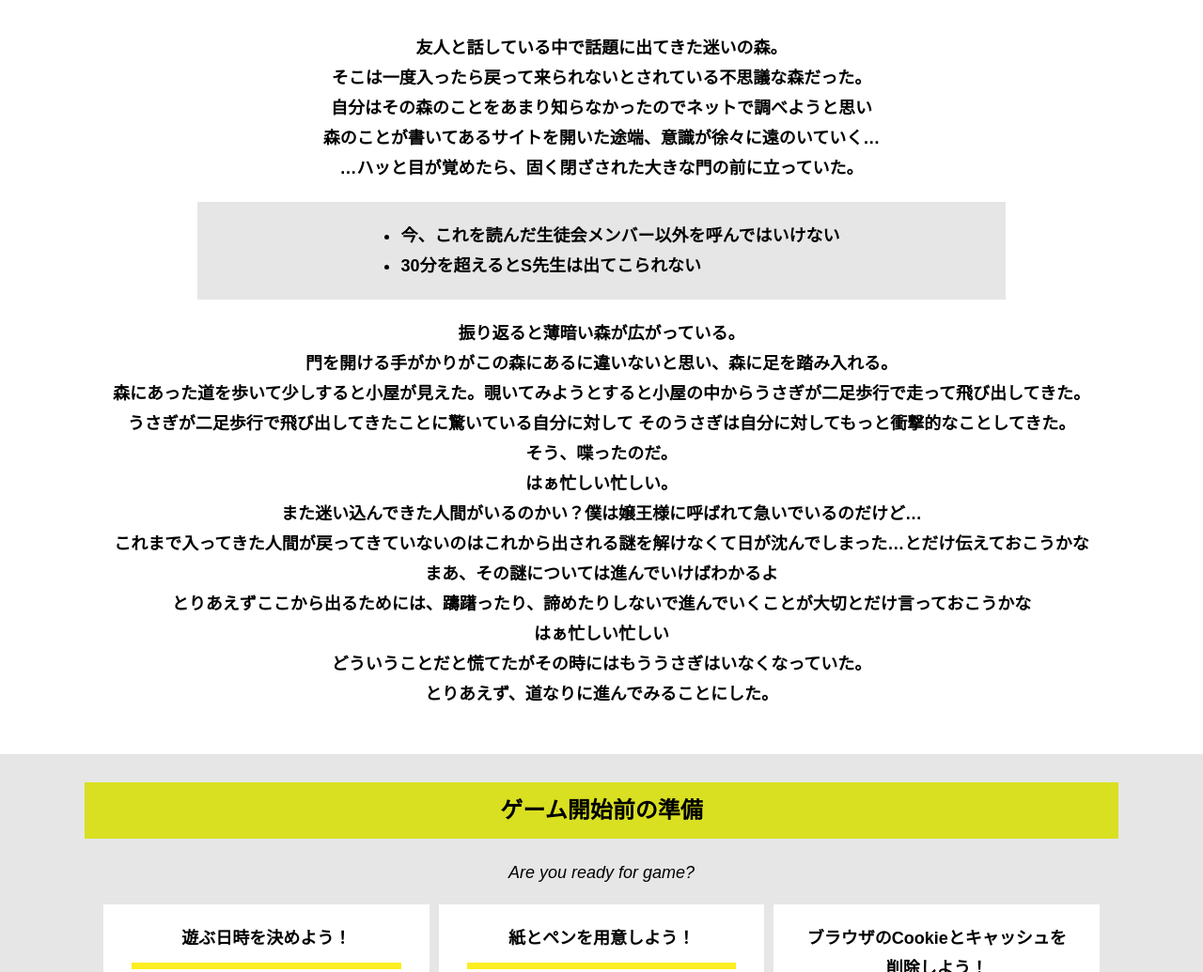
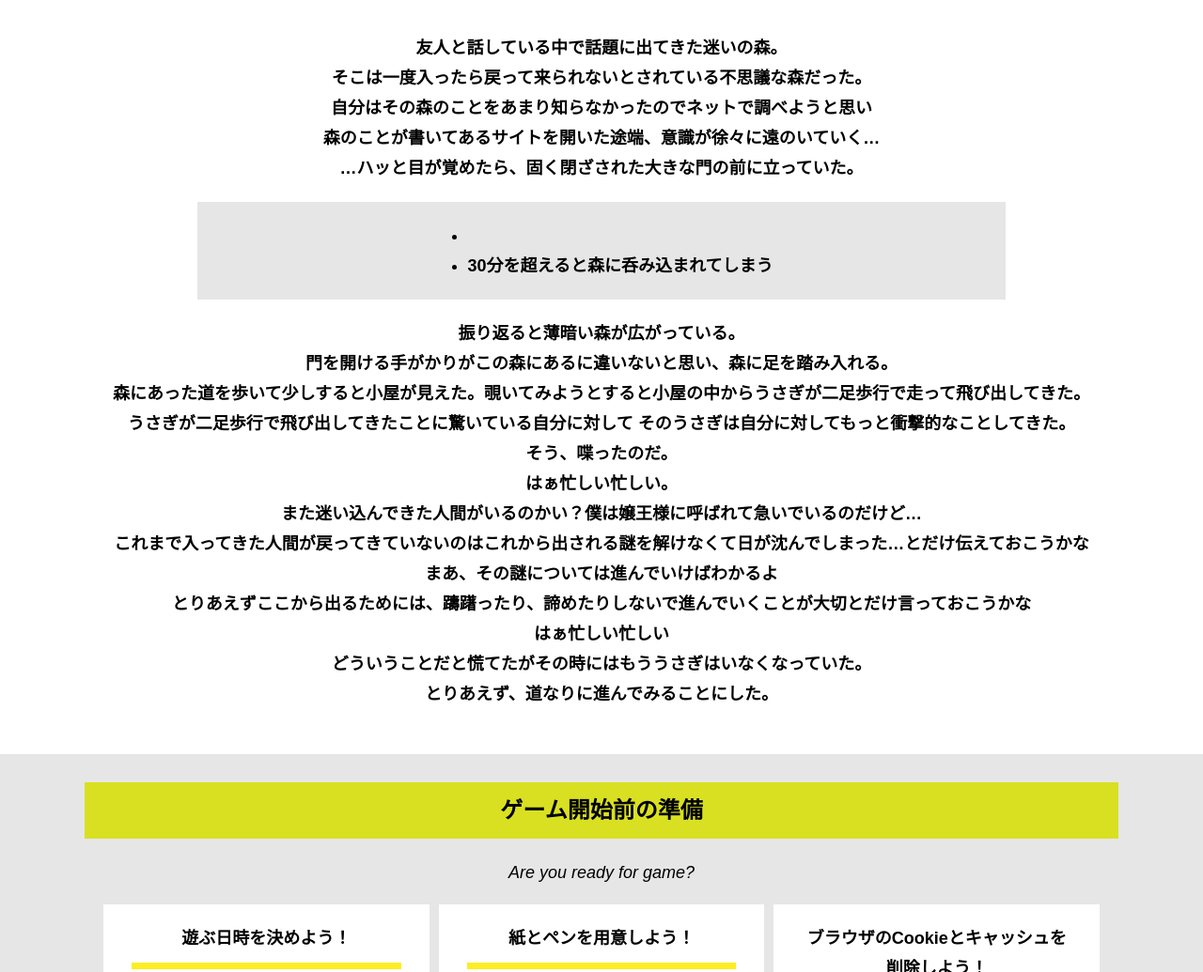
Before and after one commit to ogawakano/alfa-yokohama-A-1-2, a plain HTML site: page index.html in a window 1280 px wide. Shown: the part 667-1702 px from the top of the page at 94% size. Drawn offline with Linux system fonts and the light colour scheme.

Commit message:
Update index.html

```diff
--- a/index.html
+++ b/index.html
@@ -38,8 +38,8 @@
 …ハッと目が覚めたら、固く閉ざされた大きな門の前に立っていた。</p>
           <div class="story__note__outer bg-color--gray">
             <ul class="story__note">
-              <li>今、これを読んだ生徒会メンバー以外を呼んではいけない</li>
-              <li>30分を超えるとS先生は出てこられない</li>
+              <li></li>
+              <li>30分を超えると森に呑み込まれてしまう</li>
             </ul>
           </div>
           <p class="text-center">振り返ると薄暗い森が広がっている。<br>門を開ける手がかりがこの森にあるに違いないと思い、森に足を踏み入れる。<br>
```
